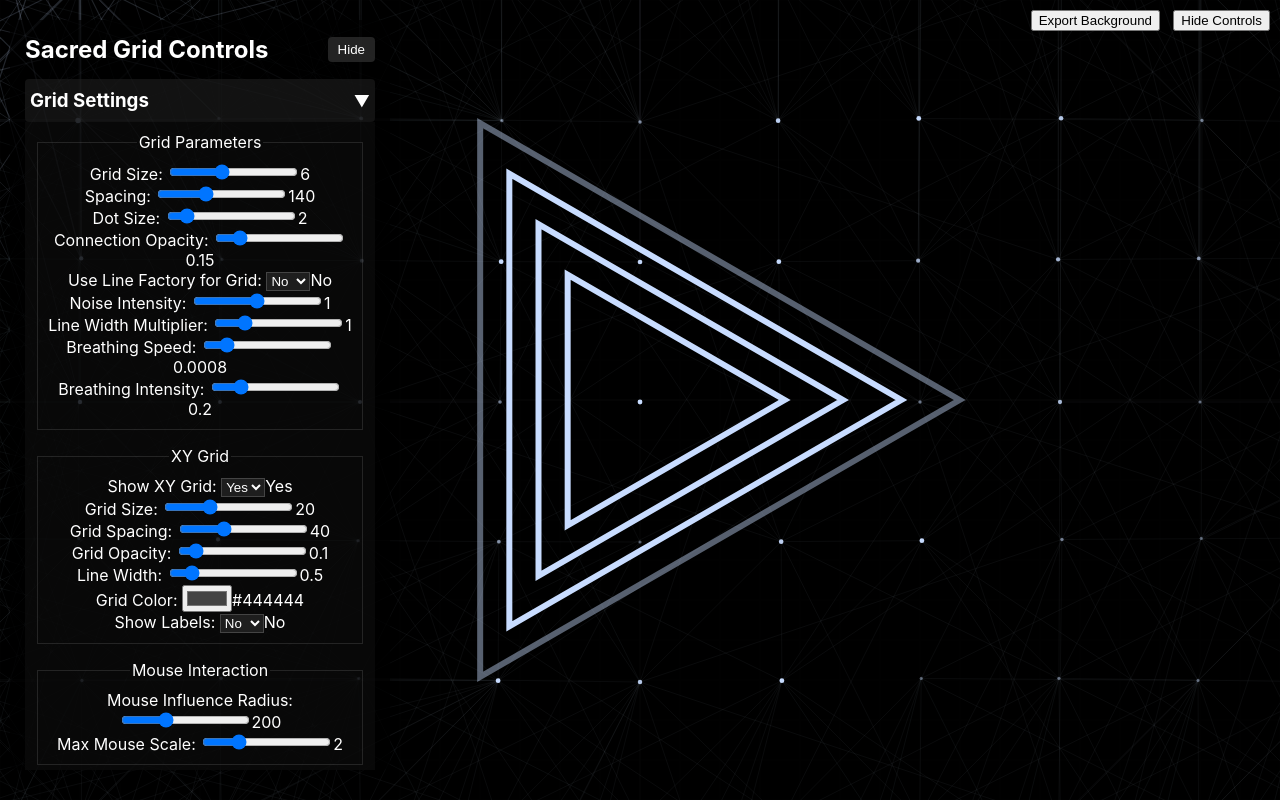
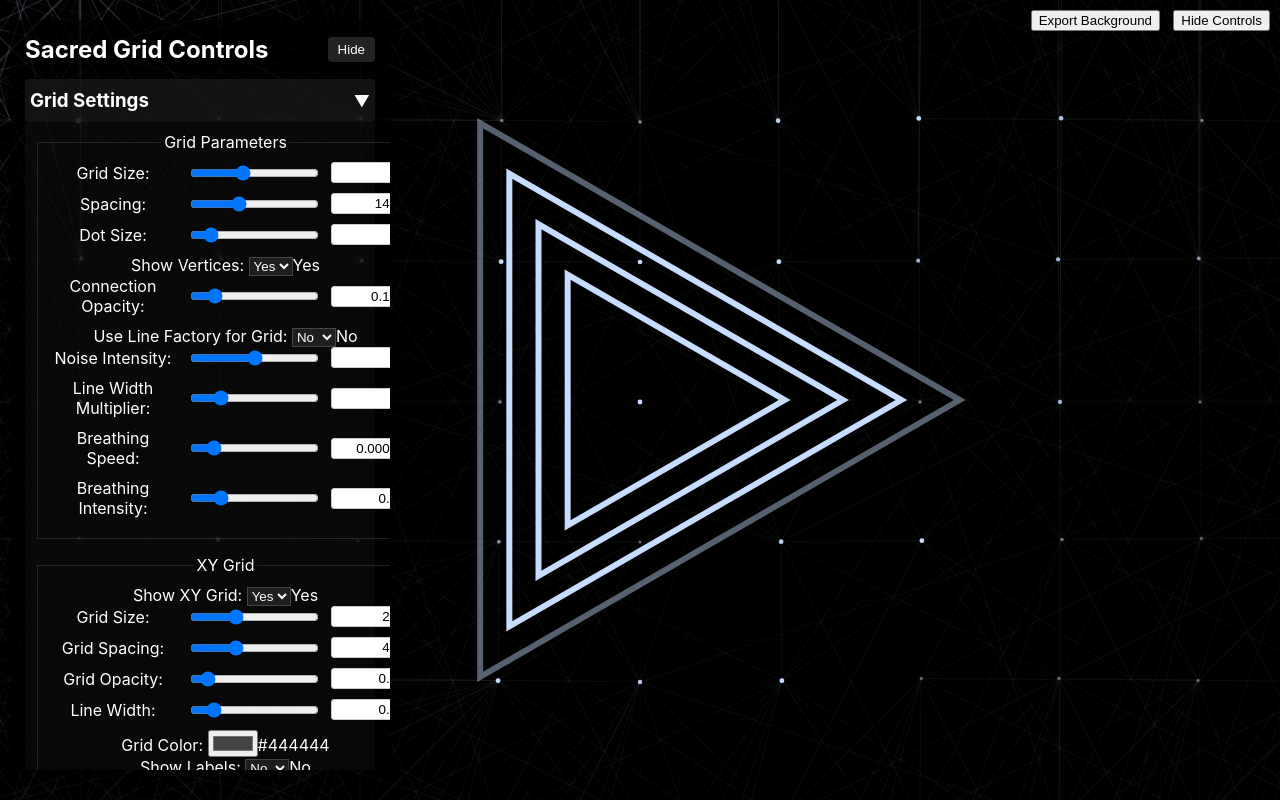
Before and after one commit to newjordan/Sacred-grid.art, a React (Create React App) app: page / in a window 1280 px wide. Built offline with nearby package versions, Linux system fonts and the light colour scheme.

Commit message:
added show vertices, added numeric text field to all options

```diff
--- a/src/SacredGrid.js
+++ b/src/SacredGrid.js
@@ -46,6 +46,7 @@ const SacredGrid = () => {
     const [lineWidthMultiplier, setLineWidthMultiplier] = useState(1);
     const [gridBreathingSpeed, setGridBreathingSpeed] = useState(0.0008);
     const [gridBreathingIntensity, setGridBreathingIntensity] = useState(0.2);
+    const [showVertices, setShowVertices] = useState(true);
 
     // XY Grid settings
     const [showXYGrid, setShowXYGrid] = useState(true);
@@ -174,6 +175,7 @@ const SacredGrid = () => {
             lineWidthMultiplier: lineWidthMultiplier,
             breathingSpeed: gridBreathingSpeed,
             breathingIntensity: gridBreathingIntensity,
+            showVertices: showVertices,
             useLineFactorySettings: useLineFactoryForGrid
         },
 
@@ -338,6 +340,7 @@ const SacredGrid = () => {
         setNoiseIntensity,
         setLineWidthMultiplier,
         setGridBreathingSpeed,
+        setShowVertices,
         setGridBreathingIntensity,
         setUseLineFactoryForGrid,
 
--- a/src/components/controls/RangeSlider.js
+++ b/src/components/controls/RangeSlider.js
@@ -1,4 +1,4 @@
-import React from 'react';
+import React, { useState } from 'react';
 
 const RangeSlider = ({
     label,
@@ -8,20 +8,87 @@ const RangeSlider = ({
     onChange,
     step = 1,
     disabled = false
-}) => (
-    <div>
-        <label>{label}: </label>
+}) => {
+    const [inputValue, setInputValue] = useState(value);
+
+    // Handle slider change
+    const handleSliderChange = (e) => {
+        const newValue = e.target.value;
+        setInputValue(newValue);
+        onChange(e);
+    };
+
+    // Handle text input change
+    const handleInputChange = (e) => {
+        const newValue = e.target.value;
+        setInputValue(newValue);
+    };
+
+    // Handle text input blur (when user finishes editing)
+    const handleInputBlur = () => {
+        let validValue = parseFloat(inputValue);
+
+        // Validate the input value
+        if (isNaN(validValue)) {
+            validValue = value; // Reset to current value if invalid
+        } else {
+            // Clamp value between min and max
+            validValue = Math.min(Math.max(validValue, min), max);
+        }
+
+        // Update input display
+        setInputValue(validValue);
+
+        // Only trigger onChange if the value actually changed
+        if (validValue !== value) {
+            // Create a synthetic event object similar to what input[type="range"] would produce
+            const syntheticEvent = {
+                target: {
+                    value: validValue
+                }
+            };
+            onChange(syntheticEvent);
+        }
+    };
+
+    // Handle key press events (Enter key)
+    const handleKeyPress = (e) => {
+        if (e.key === 'Enter') {
+            e.target.blur(); // Trigger the blur event
+        }
+    };
+
+    return (
+        <div className="range-slider-container" style={{ display: 'flex', alignItems: 'center', marginBottom: '10px' }}>
+            <label style={{ minWidth: '130px', marginRight: '10px' }}>{label}: </label>
             <input
                 type="range"
                 min={min}
                 max={max}
                 step={step}
                 value={value}
-            onChange={onChange}
+                onChange={handleSliderChange}
                 disabled={disabled}
+                style={{ flex: 1 }}
             />
-        <span>{value}</span>
+            <input
+                type="text"
+                value={inputValue}
+                onChange={handleInputChange}
+                onBlur={handleInputBlur}
+                onKeyPress={handleKeyPress}
+                disabled={disabled}
+                style={{
+                    width: '60px',
+                    marginLeft: '10px',
+                    padding: '2px 5px',
+                    textAlign: 'right',
+                    border: '1px solid #ccc',
+                    borderRadius: '3px'
+                }}
+            />
         </div>
     );
+};
 
 export default RangeSlider;
--- a/src/components/sections/GridSettingsSection.js
+++ b/src/components/sections/GridSettingsSection.js
@@ -26,6 +26,11 @@ const GridSettingsSection = ({ settings, setSettings }) => {
                 max={10}
                 value={settings.grid.baseDotSize}
                 onChange={(e) => setSettings.setBaseDotSize(parseInt(e.target.value))}
+            />
+            <ToggleSwitch
+                label="Show Vertices"
+                value={settings.grid.showVertices}
+                onChange={setSettings.setShowVertices}
             />
             <RangeSlider
                 label="Connection Opacity"
--- a/src/components/sections/VisualSettingsSection.js
+++ b/src/components/sections/VisualSettingsSection.js
@@ -3,6 +3,7 @@ import FieldSet from '../controls/FieldSet';
 import RangeSlider from '../controls/RangeSlider';
 import ColorPicker from '../controls/ColorPicker';
 import SelectDropdown from '../controls/SelectDropdown';
+import ToggleSwitch from '../controls/ToggleSwitch';
 
 const VisualSettingsSection = ({ settings, setSettings, rendererType }) => {
     const colorSchemeOptions = [
--- a/src/renderers/SacredGridRenderer.js
+++ b/src/renderers/SacredGridRenderer.js
@@ -566,6 +566,11 @@ class SacredGridRenderer {
     drawGridDots() {
         const { grid, colors, mouse } = this.settings;
 
+        // Check if vertices should be shown
+        if (grid.showVertices === false) {
+            return; // Exit early if vertices should not be displayed
+        }
+
         // Performance optimization: Pre-calculate shared computations
         // and batch similar rendering operations
         const dotsToRender = [];
```
Lines whose indentation alone changed are shown as unchanged.
